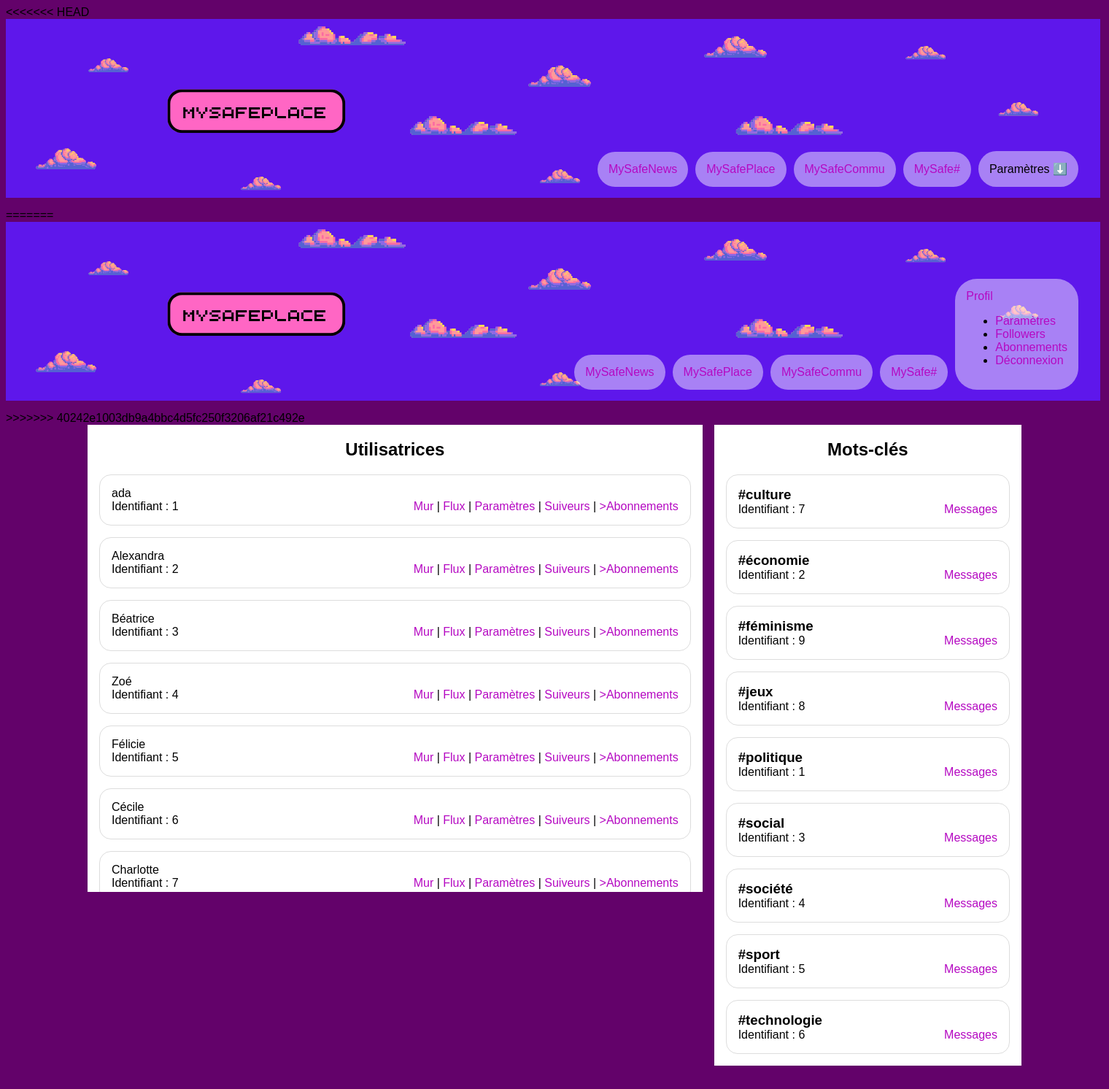
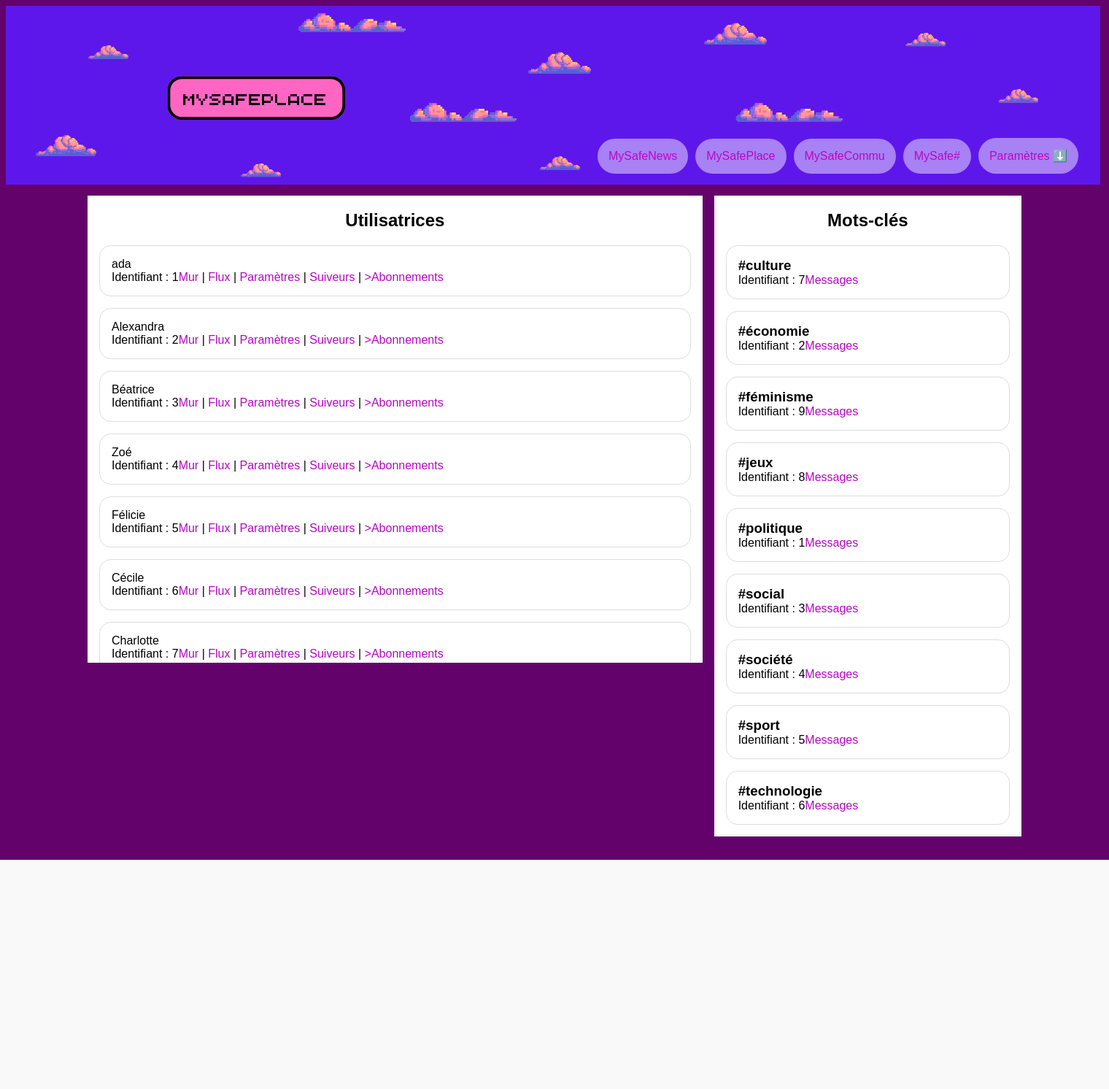
Before and after one commit to ArayaMegh/Reseau-Social-PHP---Projet-Collectif, a PHP site: page /admin.php in a window 1520 px wide. Shown: the whole page at 73% size. After the commit the page ends 1178 px from the top, so only its background shows below. Run offline with PHP 8.4, Linux system fonts and the light colour scheme; a user stored in the database is signed in; data comes from the database, SQL or seed files in the repository; a stand-in replaces the project's code that opens the database connection.

Commit message:
header size ok // menu déroulant pas OK

```diff
--- a/Niveau_1/header.php
+++ b/Niveau_1/header.php
@@ -1,38 +1,3 @@
-<<<<<<< HEAD
-<div class="background">
-    <div class="mega-menu">
-        <div class="mega-menu__item">
-            <a href="news.php">MySafeNews</a>
-        </div>
-
-        <div class="mega-menu__item">
-            <a href="wall.php?user_id=<?php echo $_SESSION['connected_id']; ?>">MySafePlace</a>
-        </div>
-
-        <div class="mega-menu__item">
-            <a href="feed.php?user_id=<?php echo $_SESSION['connected_id']; ?>">MySafeCommu</a>
-        </div>
-
-        <div class="mega-menu__item">
-            <a href="tagsPerso.php?tag_id=<?php echo $_SESSION['connected_id']; ?>">MySafe#</a>
-        </div>
-
-        <div class="mega-menu__item mega-menu__trigger">
-            <div>Paramètres ⬇️</div>
-
-            <div class="mega-menu__content">
-                <a href="wall.php?user_id=<?php echo $_SESSION['connected_id']; ?>">Mon profil</a>
-                <a href="settings.php?user_id=<?php echo $_SESSION['connected_id']; ?>">Paramètres</a>
-                <a href="followers.php?user_id=<?php echo $_SESSION['connected_id']; ?>">Followers</a>
-                <a href="subscriptions.php?user_id=<?php echo $_SESSION['connected_id']; ?>">Abonnements</a>
-                <a href="login.php?user_id=<?php echo $_SESSION['connected_id']; ?>">Déconnexion</a>
-            </div>
-        </div>
-
-    </div>
-</div>
-
-=======
 <header>
     <div class="background">
         <nav class="mega-menu">
@@ -50,41 +15,21 @@
                     <a href="feed.php?user_id=<?php echo $_SESSION['connected_id']; ?>">MySafeCommu</a>
                 </div>
                 <div class="mega-menu__item">
-                    <a href="tagsPerso.php?tag_id==<?php echo $_SESSION['connected_id']; ?>">MySafe#</a>
+                    <a href="tagsPerso.php?tag_id=<?php echo $_SESSION['connected_id']; ?>">MySafe#</a>
                 </div>
             <?php endif; ?>
 
+            <div class="mega-menu__item mega-menu__trigger">
+                <div><a href="#"> Paramètres ⬇️ </a></div>
 
-
-            <div class="mega-menu__item mega-menu__trigger">
-                <div>
-                    <a href="#">Profil</a>
+                <div class="mega-menu__content">
+                    <!-- <a href="wall.php?user_id=">Mon profil</a> -->
+                    <a href="settings.php?user_id=<?php echo $_SESSION['connected_id']; ?>">Paramètres</a>
+                    <a href="followers.php?user_id=<?php echo $_SESSION['connected_id']; ?>">Followers</a>
+                    <a href="subscriptions.php?user_id=<?php echo $_SESSION['connected_id']; ?>">Abonnements</a>
+                    <a href="login.php?user_id=<?php echo $_SESSION['connected_id']; ?>">Déconnexion</a>
                 </div>
-                <?php if (isset($_SESSION['connected_id'])) : ?>
-                    <ul>
-                        <li>
-                            <a href="settings.php?user_id=<?php echo $_SESSION['connected_id']; ?>">Paramètres</a>
-                        </li>
-                        <li>
-                            <a href="followers.php?user_id=<?php echo $_SESSION['connected_id']; ?>">Followers</a>
-                        </li>
-                        <li>
-                            <a href="subscriptions.php?user_id=<?php echo $_SESSION['connected_id']; ?>">Abonnements</a>
-                        </li>
-                        <li>
-                            <a href="logout.php">Déconnexion</a>
-                        </li>
-                    </ul>
-                    <div class="mega-menu__content">
-                        <a href="settings.php?user_id=<?php echo $_SESSION['connected_id']; ?>">Paramètres</a>
-                        <a href="followers.php?user_id=<?php echo $_SESSION['connected_id']; ?>">Followers</a>
-                        <a href="subscriptions.php?user_id=<?php echo $_SESSION['connected_id']; ?>">Abonnements</a>
-                        <a href="logout.php">Déconnexion</a>
-                    </div>
-                <?php endif; ?>
             </div>
-    </div>
-    </nav>
+        </nav>
     </div>
 </header>
->>>>>>> 40242e1003db9a4bbc4d5fc250f3206af21c492e
--- a/Niveau_1/style.css
+++ b/Niveau_1/style.css
@@ -256,9 +256,9 @@ body>header #user:hover ul {
     margin: 0;
 }
 
-#wrapper.admin nav {
+/* #wrapper.admin nav {
     text-align: right;
-}
+} */
 
 #wrapper.admin article {
     border: 1px solid #ddd;
```
Also changed, not shown: 1 other file.
